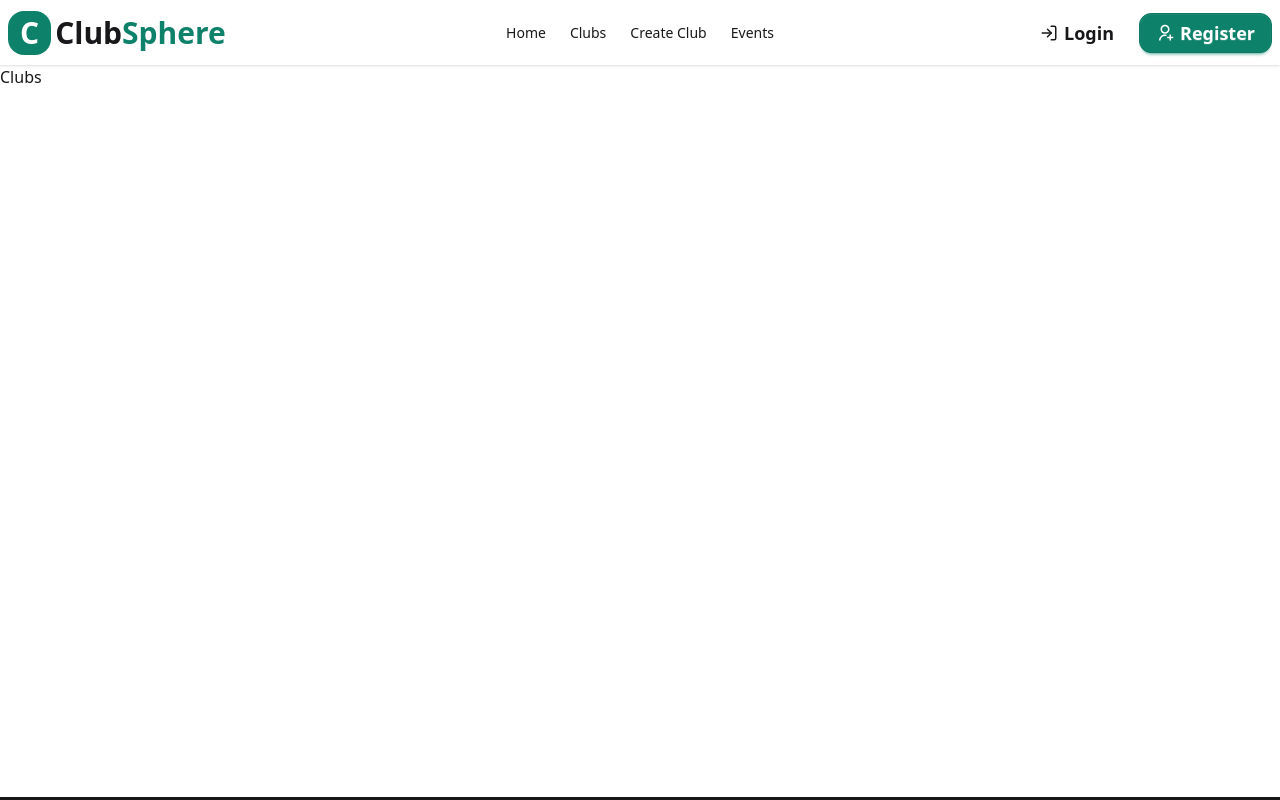
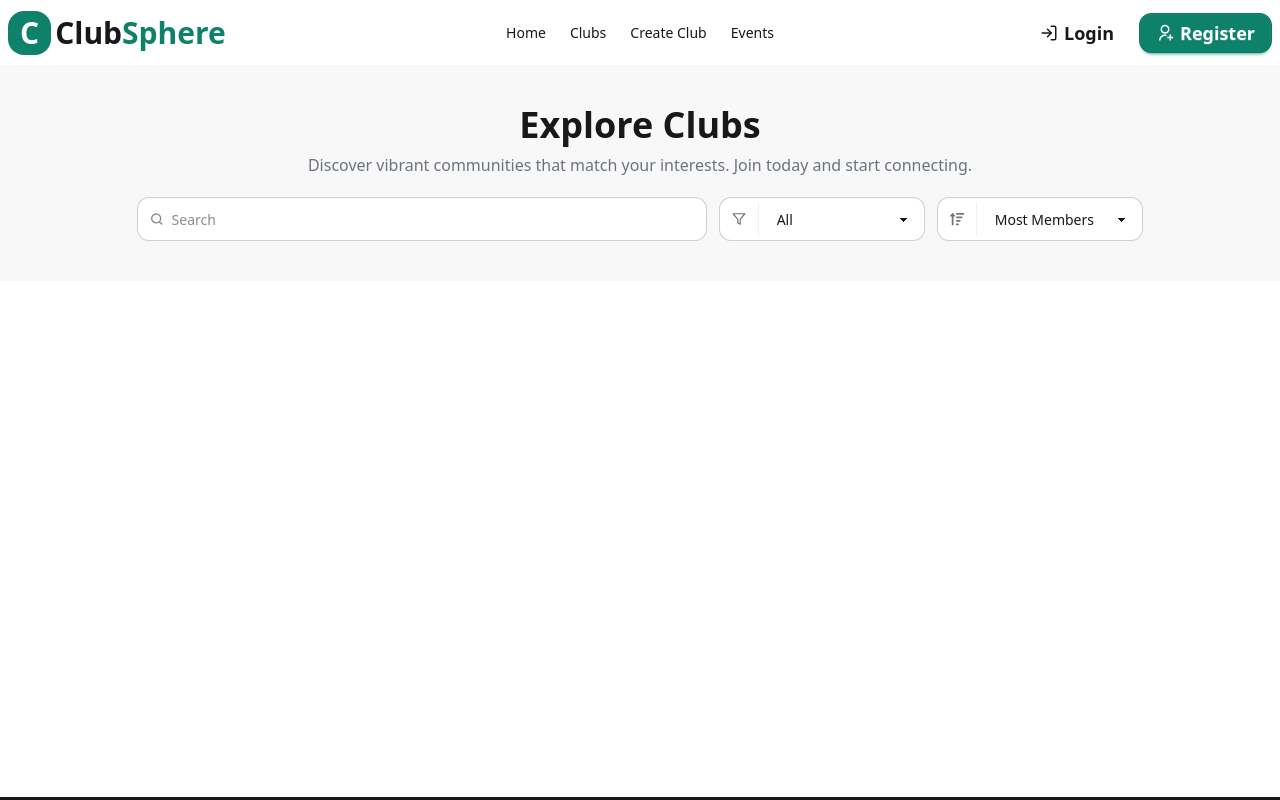
Before and after one commit to rakibhassannayem/clubSphere, a React (Vite) app: page /clubs in a window 1280 px wide. Shown: the top 800 px of the page. Built offline with nearby package versions, Linux system fonts and the light colour scheme; no server answers.

Commit message:
clubs header ui

```diff
--- a/package.json
+++ b/package.json
@@ -11,6 +11,7 @@
   },
   "dependencies": {
     "@tailwindcss/vite": "^4.1.17",
+    "@tanstack/react-query": "^5.90.12",
     "axios": "^1.13.2",
     "daisyui": "^5.5.8",
     "firebase": "^12.6.0",
--- a/src/main.jsx
+++ b/src/main.jsx
@@ -5,12 +5,17 @@ import { RouterProvider } from "react-router";
 import { router } from "./routes/Routes.jsx";
 import AuthProvider from "./providers/AuthProvider.jsx";
 import { Toaster } from "react-hot-toast";
+import { QueryClient, QueryClientProvider } from "@tanstack/react-query";
+
+const queryClient = new QueryClient();
 
 createRoot(document.getElementById("root")).render(
   <StrictMode>
-    <AuthProvider>
-      <RouterProvider router={router} />
-      <Toaster />
-    </AuthProvider>
+    <QueryClientProvider client={queryClient}>
+      <AuthProvider>
+        <RouterProvider router={router} />
+        <Toaster />
+      </AuthProvider>
+    </QueryClientProvider>
   </StrictMode>
 );
--- a/src/pages/Clubs/Clubs.jsx
+++ b/src/pages/Clubs/Clubs.jsx
@@ -1,9 +1,66 @@
-import React from 'react';
+import { FiFilter } from "react-icons/fi";
+import { FaSortAmountUp } from "react-icons/fa";
 
 const Clubs = () => {
   return (
     <div>
-      Clubs
+      <div className="bg-base-200 py-10 text-center">
+        <h2 className="text-4xl font-semibold">Explore Clubs</h2>
+        <p className="text-accent mt-2">
+          Discover vibrant communities that match your interests. Join today and
+          start connecting.
+        </p>
+
+        <div className="mt-5 w-11/14 mx-auto grid grid-cols-1 sm:grid-cols-8 lg:grid-cols-14 gap-3">
+          <label className="input h-11 col-span-1 sm:col-span-5 lg:col-span-8 w-full outline-none rounded-xl">
+            <svg
+              className="h-[1em] opacity-50"
+              xmlns="http://www.w3.org/2000/svg"
+              viewBox="0 0 24 24"
+            >
+              <g
+                strokeLinejoin="round"
+                strokeLinecap="round"
+                strokeWidth="2.5"
+                fill="none"
+                stroke="currentColor"
+              >
+                <circle cx="11" cy="11" r="8"></circle>
+                <path d="m21 21-4.3-4.3"></path>
+              </g>
+            </svg>
+            <input type="search" required placeholder="Search" />
+          </label>
+
+          <label className="select h-11 col-span-1 sm:col-span-3 lg:col-span-3 outline-none rounded-xl">
+            <span className="label">
+              <FiFilter />
+            </span>
+            <select defaultValue={""} name="filter">
+              <option value="" disabled>
+                All
+              </option>
+              <option value="Photography">Photography</option>
+              <option value="Sports">Sports</option>
+              <option value="Tech">Tech</option>
+            </select>
+          </label>
+
+          <label className="select h-11 col-span-1 sm:col-span-8 lg:col-span-3 outline-none rounded-xl">
+            <span className="label">
+              <FaSortAmountUp />
+            </span>
+            <select defaultValue={""} name="sort">
+              <option value="" disabled>
+                Most Members
+              </option>
+              <option value="Lowest Fee">Lowest Fee</option>
+              <option value="Highest Fee">Highest Fee</option>
+            </select>
+          </label>
+        </div>
+      </div>
+      <div></div>
     </div>
   );
 };
--- a/src/pages/Dashboard/Manager/CreateClub.jsx
+++ b/src/pages/Dashboard/Manager/CreateClub.jsx
@@ -2,12 +2,21 @@ import { useForm } from "react-hook-form";
 import toast from "react-hot-toast";
 import { imageUpload } from "../../../utils";
 import useAuth from "../../../hooks/useAuth";
-import { IoMdAddCircleOutline } from "react-icons/io";
-import { MdOutlineAdd } from "react-icons/md";
 import useAxiosSecure from "../../../hooks/useAxiosSecure";
+import { useMutation } from "@tanstack/react-query";
 
 const CreateClub = () => {
   const { user } = useAuth();
+
+  const mutation = useMutation({
+    mutationFn: async (payload) => await axiosSecure.post("/clubs", payload),
+    onSuccess: (data) => {
+      console.log(data);
+    },
+    onError: (error) => {
+      console.log(error);
+    },
+  });
   const {
     register,
     handleSubmit,
@@ -41,7 +50,7 @@ const CreateClub = () => {
       };
 
       const result = await axiosSecure.post("/clubs", clubData);
-      console.log(result);
+      console.log(result.data);
       toast.success("Club Created Successfully!");
     } catch (err) {
       toast.error(err?.message);
```
Also changed, not shown: 1 other file (tests, documents, lock files or other folders).
